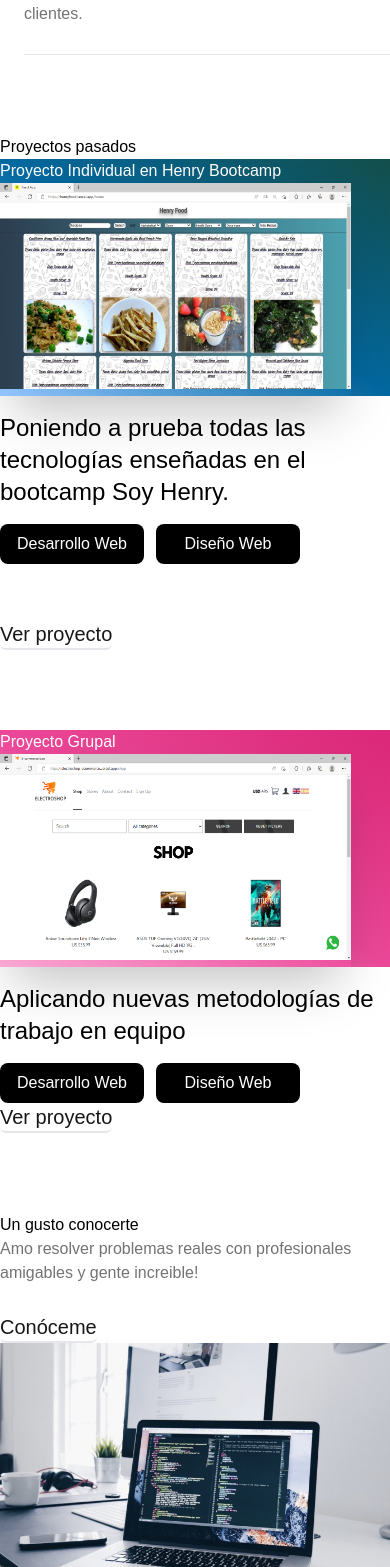
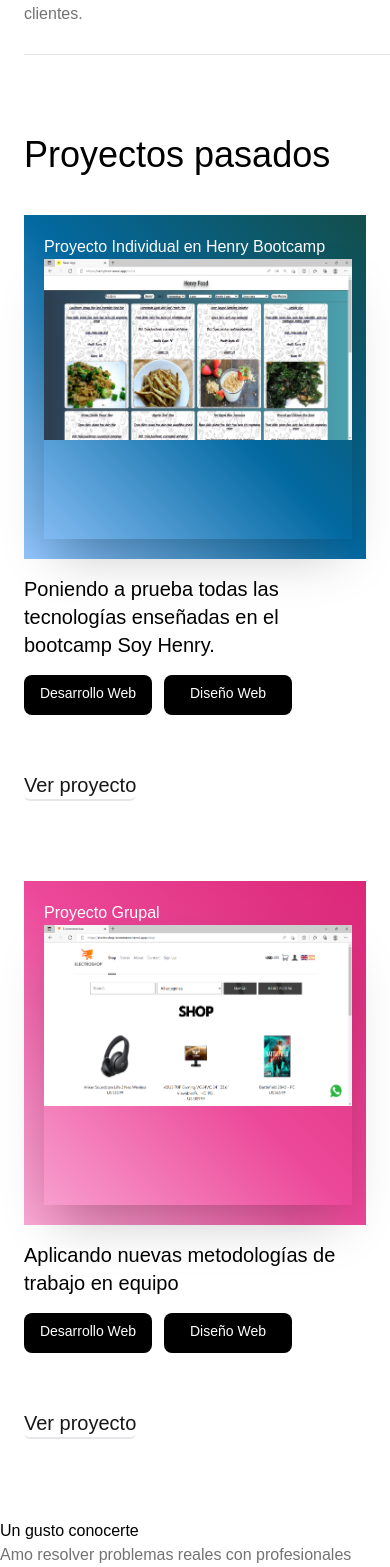
Before and after one commit to fpadularrosa/portfolio, a Next.js app: page / in a window 390 px wide. Shown: the part 1481-3048 px from the top of the page. Built offline with nearby package versions, Linux system fonts and the light colour scheme.

Commit message:
responsive mobile

```diff
--- a/components/Expertise.js
+++ b/components/Expertise.js
@@ -12,17 +12,17 @@ const Expertise = () => {
 
                     <div className='sm:py-12 sm:pb-24 md:inline-flex xl:flex xl:mx-28 xl:justify-between sm:justify-items-center' id="content">
                         <div className="sm:relative lg:ml-7 md:mr-36 xl:ml-28 xl:mr-0 sm:mr-8" id='content-design'>
-                            <hr className='xl:pb-7 sm:pb-7 w-[532px] lg:w-[440px] xl:w-[530px] md:w-[400px] sm:w-[552px]' width='530'/>
+                            <hr className='xl:pb-7 sm:pb-7 w-[522px] lg:w-[440px] xl:w-[530px] md:w-[400px] sm:w-[552px]' width='530'/>
                                 <h3 className='mt-8 mb-3 text-2xl font-medium xl:pb-2 xl:text-3xl sm:text-2xl sm:pb-2'>Diseño estratégico</h3>
                                 <p className='xl:max-w-lg mb-7 max-w-lg sm:max-w-xl sm:text-lg lg:max-w-lg text-neutral-500 xl:leading-relaxed xl:text-[22px] sm:leading-relaxed md:text-md md:max-w-sm'>Ayudo a los equipos a alinearse en los principales desafíos comerciales y a enfocar los esfuerzos de diseño para resolverlos. Diseño para impulsar las empresas hacia adelante.
                                 </p>
                             <hr className='xl:mt-[60px] hidden sm:block w-[532px] md:mt-[37px] lg:w-[440px] sm:mb-7 sm:mt-7 xl:w-[530px] md:w-[400px] sm:w-[552px]' width='530' />
                         </div>
                         <div className="sm:relative md:mr-10 xl:mr-52 sm:mr-20" id='content-develop'>
-                            <hr className='xl:pb-8 sm:pb-7 w-[532px] xl:w-[530px] lg:block md:block xl:block sm:hidden lg:w-[440px] md:w-[400px]' width='530' />
+                            <hr className='xl:pb-8 sm:pb-7 w-[522px] xl:w-[530px] lg:block md:block xl:block sm:hidden lg:w-[440px] md:w-[400px]' width='530' />
                                 <h3 className='mt-8 mb-3 text-2xl font-medium xl:pb-4 xl:text-3xl sm:text-2xl sm:pb-2'>Desarrollo Web</h3>
                                 <p className='xl:max-w-lg mb-7 max-w-lg sm:max-w-xl sm:text-lg lg:max-w-lg text-neutral-500 xl:leading-relaxed xl:text-[22px] sm:leading-relaxed md:max-w-sm md:text-md'>Utilizando las últimas tecnologías, llevo los sitios web al siguiente nivel con la creación de experiencias digitales que convencen a los clientes.</p>
-                            <hr className='xl:mt-[83px] w-[532px] sm:mt-7 md:mt-[36px] sm:w-[552px] lg:mt-[67px] lg:w-[440px] xl:w-[530px] md:w-[400px]' width='530'/>
+                            <hr className='xl:mt-[83px] w-[522px] sm:mt-7 md:mt-[36px] sm:w-[552px] lg:mt-[67px] lg:w-[440px] xl:w-[530px] md:w-[400px]' width='530'/>
                         </div>
                     </div>
                 </div>
--- a/components/Portfolio.js
+++ b/components/Portfolio.js
@@ -6,33 +6,33 @@ import Link from 'next/link';
 const Portfolio = () => {
     return(
         <>
-            <section data-aos='fade' data-aos-once='true'  className='mt-20 flex xl:w-[94%] sm:pl-9 lg:ml-[20px] md:mr-7 lg:pr-8 lg:w-[98%] md:mb-32 ml-0 md:pl-7 md:w-[175vh] xl:ml-4 sm:mb-20' id="container-portfolio">
-                <div className='xl:w-[94%] lg:w-full md:w-[175vh] xl:ml-[185px] mx-0' id="container2-portfolio">
-                    <div id="title" className='xl:pb-10 md:pb-9 sm:text-4xl sm:pb-8 md:text-4xl xl:text-5xl md:ml-0 xl:flex xl:justify-start'>
+            <section data-aos='fade' data-aos-once='true'  className='mt-20  w-full grid justify-items-center xl:w-[94%] sm:pl-9 lg:ml-[20px] md:mr-7 lg:pr-8 lg:w-[98%] md:mb-32 ml-0 md:pl-7 md:w-[175vh] xl:ml-4 sm:mb-20' id="container-portfolio">
+                <div className='xl:w-[94%] lg:w-full md:w-[175vh] xl:ml-[185px] mx-6' id="container2-portfolio">
+                    <div id="title" className='mb-10 text-4xl xl:pb-10 md:pb-9 sm:text-4xl sm:pb-8 md:text-4xl xl:text-5xl md:ml-0 xl:flex xl:justify-start'>
                         <h2>Proyectos pasados</h2>
                     </div>
                     <div className='' id="projects">
                         <div className='mb-20 xl:mb-32' id="container2-projects">
                             <Link href='/project-henryfood'>
                             <a>
-                                <div id='firtProject' className='mb-4 sm:mr-10 xl:mr-0 xl:relative md:h-[130vh] sm:h-[76vh] lg:h-[120vh] xl:h-[100vh] xl:w-11/12 md:w-full bg-gradient-to-tr to-teal-900 via-sky-700 from-blue-300'>
-                                    <div className='pb-0 md:ml-[2.5rem] md:grid xl:ml-[5rem] md:justify-items-start sm:ml-[2rem] sm:grid sm:justify-items-start xl:grid xl:place-items-start'>
-                                        <h4 className='font-medium text-white xl:mb-9 xl:mt-12 sm:mb-4 xl:text-2xl md:mt-[3rem] md:text-2xl sm:mt-3'>Proyecto Individual en Henry Bootcamp</h4>
-                                        <div className='w-[90%] xl:w-[90%] sm:w-[96%]'>
-                                            <div className='transition-all duration-300 transform shadow-2xl sm:h-[220px] md:w-full sm:w-full xl:w-full xl:hover:scale-110 lg:hover:scale-110' id='project1'>
+                                <div id='firtProject' className='mb-4 sm:mr-10 xl:mr-0 xl:relative xl:h-[98vh] md:h-[128vh] sm:h-[76vh] xl:w-11/12 md:w-full bg-gradient-to-tr to-teal-900 via-sky-700 from-blue-300'>
+                                    <div className='md:ml-[2.5rem] py-5 md:grid xl:ml-[5rem] md:justify-items-start sm:ml-[2rem] sm:grid sm:justify-items-start xl:grid xl:place-items-start'>
+                                        <h4 className='font-medium text-white  ml-5 xl:mb-9 xl:mt-12 sm:mb-4 xl:text-2xl md:mt-[3rem] md:text-2xl sm:mt-3'>Proyecto Individual en Henry Bootcamp</h4>
+                                        <div className='w-[90%] xl:w-[90%] ml-5 sm:w-[96%]'>
+                                            <div className='transition-all h-[280px] duration-300 transform shadow-2xl sm:h-[220px] md:w-full sm:w-full xl:w-full xl:hover:scale-110 lg:hover:scale-110' id='project1'>
                                             <Image src={henryFood} width='1366' height='800' alt='henryfoodwebsite' />
                                             </div>
                                         </div>
                                     </div>
                                 </div>
                                 <div id='titleProject'>
-                                    <h3 className='max-w-lg text-2xl sm:max-w-md sm:text-[20px]'>Poniendo a prueba todas las tecnologías enseñadas en el bootcamp Soy Henry.</h3>
+                                    <h3 className='max-w-lg text-xl sm:max-w-md sm:text-[20px]'>Poniendo a prueba todas las tecnologías enseñadas en el bootcamp Soy Henry.</h3>
                                     <div className='mt-4'>
-                                        <div className='inline-block h-10 bg-black rounded-lg w-36 sm:w-32'>
-                                            <div className='grid justify-center m-2 text-white text-md sm:text-[15px]'>Desarrollo Web</div>
+                                        <div className='inline-block w-32 h-10 bg-black rounded-lg sm:w-32'>
+                                            <div className='grid justify-center m-2 text-white text-sm sm:text-[15px]'>Desarrollo Web</div>
                                         </div>
-                                        <div className='inline-block h-10 ml-3 bg-black rounded-lg w-36 sm:w-32'>
-                                            <div className='grid justify-center m-2 text-white text-md sm:text-[15px]'>Diseño Web</div>
+                                        <div className='inline-block w-32 h-10 ml-3 bg-black rounded-lg sm:w-32'>
+                                            <div className='grid justify-center m-2 text-white text-sm sm:text-[15px]'>Diseño Web</div>
                                         </div>
                                     </div>
                                 </div>
@@ -47,28 +47,28 @@ const Portfolio = () => {
                             </Link>
                             <Link href='/project-electroshop'>
                             <a>
-                                <div id='2Project' className='mb-4 mt-20 sm:mr-10 xl:mr-0 xl:relative xl:h-[98vh] md:h-[128vh] sm:h-[76vh] xl:w-11/12 md:w-full bg-gradient-to-tr to-pink-600 via-pink-500 from-pink-300'>
-                                    <div className='md:grid md:ml-[2.5rem] xl:ml-[5rem] md:justify-items-start sm:ml-[2rem] sm:grid sm:justify-items-start xl:grid xl:place-items-start'>
-                                        <h4 className='font-medium text-white xl:mb-9 xl:mt-12 sm:mb-4 xl:text-2xl md:mt-[3rem] md:text-2xl sm:mt-3'>Proyecto Grupal</h4>
-                                        <div className='w-[90%] xl:w-[90%] sm:w-[96%]'>
-                                            <div className='transition-all duration-300 transform shadow-2xl sm:h-[220px] md:w-full sm:w-full xl:w-full xl:hover:scale-110 lg:hover:scale-110' id='imgProject1'>
+                            <div id='2Project' className='mb-4 mt-20 sm:mr-10 xl:mr-0 xl:relative xl:h-[98vh] md:h-[128vh] sm:h-[76vh] xl:w-11/12 md:w-full bg-gradient-to-tr to-pink-600 via-pink-500 from-pink-300'>
+                                    <div className='md:grid py-5 md:ml-[2.5rem] xl:ml-[5rem] md:justify-items-start sm:ml-[2rem] sm:grid sm:justify-items-start xl:grid xl:place-items-start'>
+                                        <h4 className='font-medium text-white  ml-5 xl:mb-9 xl:mt-12 sm:mb-4 xl:text-2xl md:mt-[3rem] md:text-2xl sm:mt-3'>Proyecto Grupal</h4>
+                                        <div className='w-[90%] xl:w-[90%] ml-5 sm:w-[96%]'>
+                                            <div className='transition-all h-[280px] duration-300 transform shadow-2xl sm:h-[220px] md:w-full sm:w-full xl:w-full xl:hover:scale-110 lg:hover:scale-110' id='imgProject1'>
                                             <Image src={electroShop} width='1366' height='800' alt='electroshopwebsite' />
                                             </div>
                                         </div>
                                     </div>
                                 </div>
                                 <div id='titleProject2'>
-                                    <h3 className='max-w-lg text-2xl sm:max-w-md sm:text-[20px]'>Aplicando nuevas metodologías de trabajo en equipo</h3>
+                                    <h3 className='max-w-lg text-xl sm:max-w-md sm:text-[20px]'>Aplicando nuevas metodologías de trabajo en equipo</h3>
                                     <div className='mt-4'>
-                                        <div className='inline-block h-10 bg-black rounded-lg w-36 sm:w-32'>
-                                            <div className='grid justify-center m-2 text-white sm:text-[15px]'>Desarrollo Web</div>
+                                        <div className='inline-block w-32 h-10 bg-black rounded-lg sm:w-32'>
+                                            <div className='grid justify-center m-2 text-white text-sm sm:text-[15px]'>Desarrollo Web</div>
                                         </div>
-                                        <div className='inline-block h-10 ml-3 bg-black rounded-lg w-36 sm:w-32'>
-                                            <div className='grid justify-center m-2 text-white text-md sm:text-[15px]'>Diseño Web</div>
+                                        <div className='inline-block w-32 h-10 ml-3 bg-black rounded-lg sm:w-32'>
+                                            <div className='grid justify-center m-2 text-white text-sm sm:text-[15px]'>Diseño Web</div>
                                         </div>
                                     </div>
                                 </div>
-                                <div className='inline-block text-xl font-medium transition ease-in border-b-2 sm:text-[19px] sm:mt-12 rounded-md duration-400 xl:mt-14 md:mt-7 hover:border-b-2 hover:border-gray-500 text-neutral-900 hover:text-neutral-500' id='linkToProject1'>
+                                <div className='inline-block text-xl font-medium transition ease-in border-b-2 sm:text-[19px] sm:mt-12 rounded-md duration-400 mt-14 xl:mt-14 md:mt-7 hover:border-b-2 hover:border-gray-500 text-neutral-900 hover:text-neutral-500' id='linkToProject1'>
                                     <Link href='/project-electroshop'>
                                         <a>
                                         <div className='hover:cursor-pointer'>Ver proyecto</div>
```
